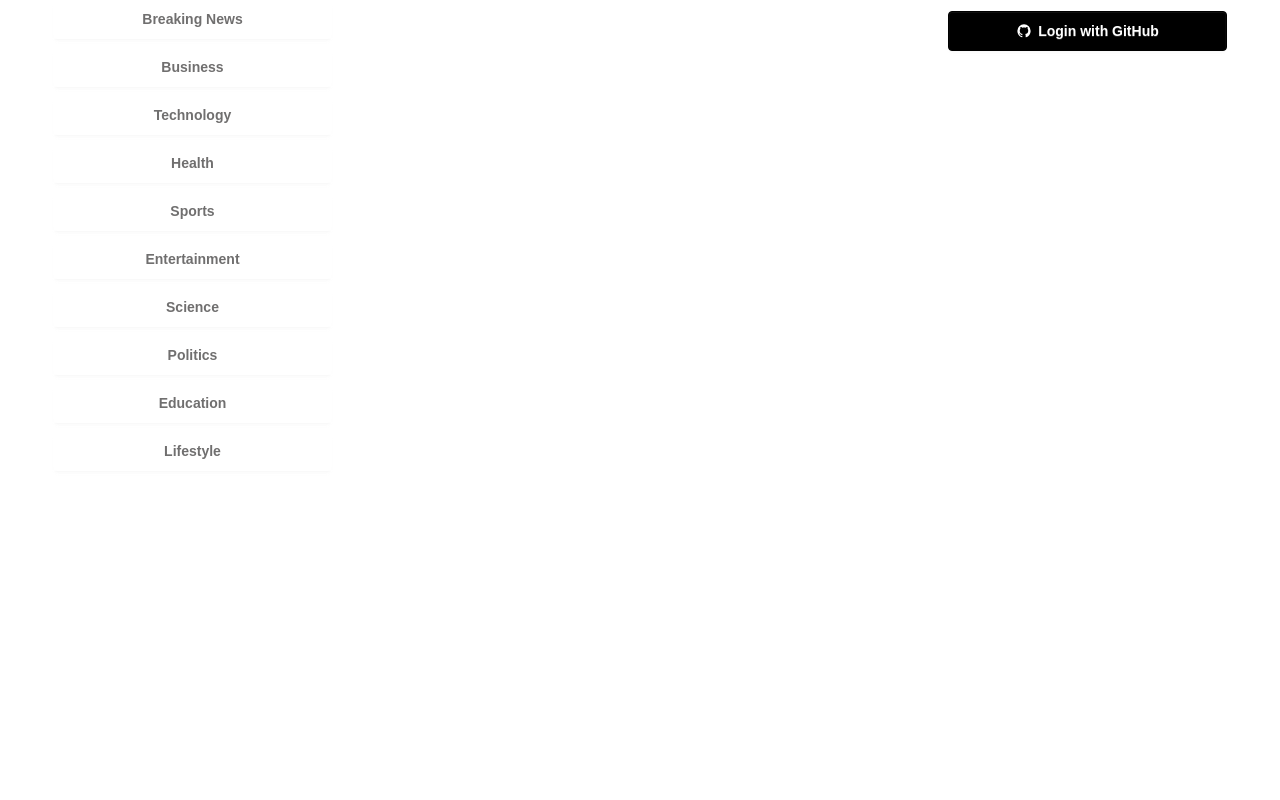
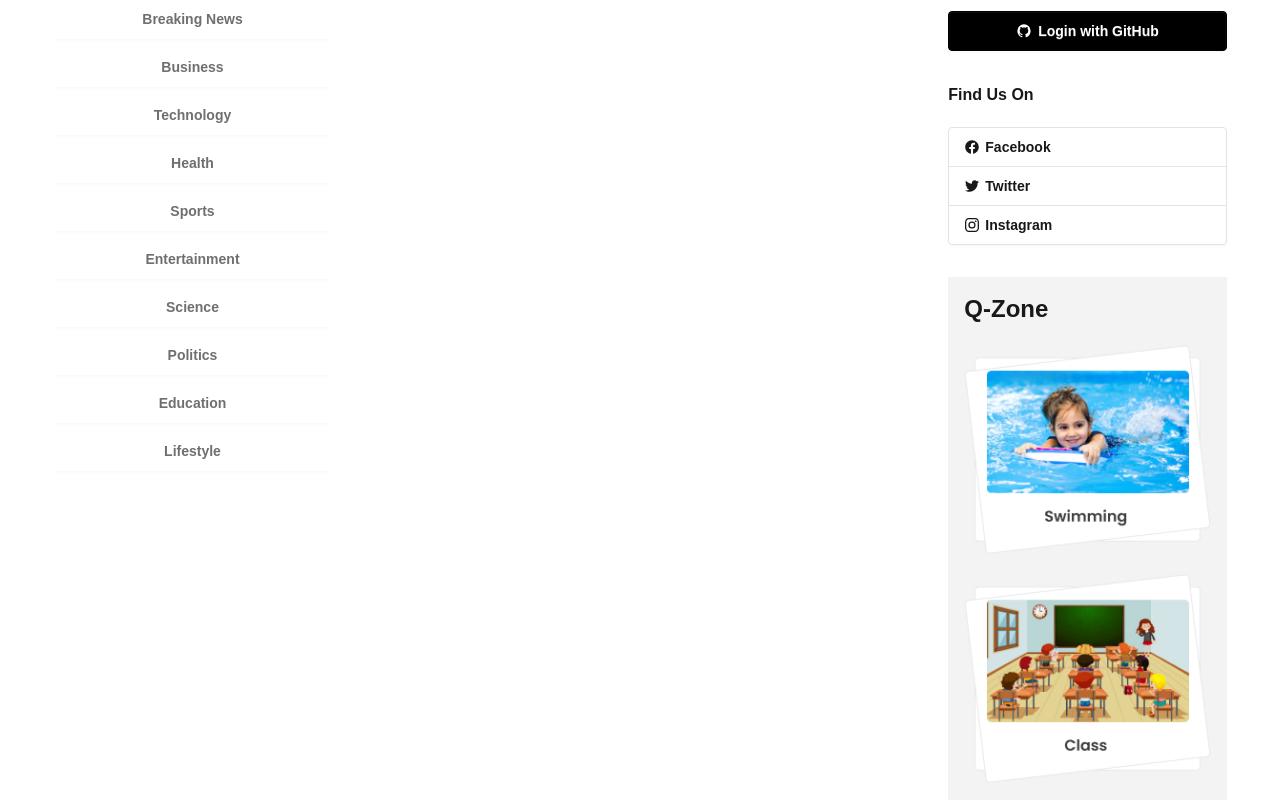
Before and after one commit to Anzumul-Jubayer/dragon-news, a React (Vite) app: page / in a window 1280 px wide. Shown: the part 440-1240 px from the top of the page. Before the commit the page ends 927 px from the top, so only its background shows below. Built offline with nearby package versions, Linux system fonts and the light colour scheme.

Commit message:
right-aside

```diff
--- /dev/null
+++ b/src/components/homelayout/FindUs.jsx
@@ -0,0 +1,18 @@
+import React from "react";
+import { BsInstagram } from "react-icons/bs";
+import { FaFacebook, FaInstagramSquare, FaTwitter } from "react-icons/fa";
+
+const FindUs = () => {
+  return (
+    <div>
+      <h1 className="font-bold mb-5">Find Us On</h1>
+      <div className="join join-vertical w-full">
+        <button className="btn bg-base-100 justify-start  join-item "><FaFacebook />Facebook</button>
+        <button className="btn bg-base-100 justify-start  join-item"><FaTwitter />Twitter</button>
+        <button className="btn bg-base-100 justify-start  join-item"><BsInstagram />Instagram</button>
+      </div>
+    </div>
+  );
+};
+
+export default FindUs;
--- /dev/null
+++ b/src/components/homelayout/Qzone.jsx
@@ -0,0 +1,23 @@
+import React from "react";
+import classImg from "../../assets/class.png";
+import playgroundImg from "../../assets/playground.png";
+import swimingImg from "../../assets/swimming.png";
+import bgImg from "../../assets/bg.png";
+const Qzone = () => {
+  return (
+    <div>
+      <div className="bg-base-200 p-4">
+        <h1 className="font-bold mb-5 text-2xl">Q-Zone</h1>
+        <div className="flex flex-col justify-center space-y-5">
+          <img src={swimingImg} alt="" />
+          <img src={classImg} alt="" />
+          <img src={playgroundImg} alt="" />
+
+        </div>
+      </div>
+      <img src={bgImg} alt="" className="mt-8 w-full" />
+    </div>
+  );
+};
+
+export default Qzone;
--- a/src/components/homelayout/RightAside.jsx
+++ b/src/components/homelayout/RightAside.jsx
@@ -1,10 +1,14 @@
 import React from 'react';
 import SocialLogin from './SocialLogin';
+import FindUs from './FindUs';
+import Qzone from './Qzone';
 
 const RightAside = () => {
     return (
-        <div>
+        <div className='space-y-8'>
            <SocialLogin></SocialLogin>
+           <FindUs></FindUs>
+           <Qzone></Qzone>
         </div>
     );
 };
--- a/src/pages/CategoryNews.jsx
+++ b/src/pages/CategoryNews.jsx
@@ -1,6 +1,6 @@
 import React, { useEffect, useState } from "react";
 import { useLoaderData, useParams } from "react-router";
-import NewsCard from '../components/homelayout/NewsCard'
+import NewsCard from '../components/NewsCard'
 const CategoryNews = () => {
   const { id } = useParams();
   const news = useLoaderData();
```
Also changed, not shown: src/components/NewsCard.jsx (renamed from src/components/homelayout/NewsCard.jsx).
